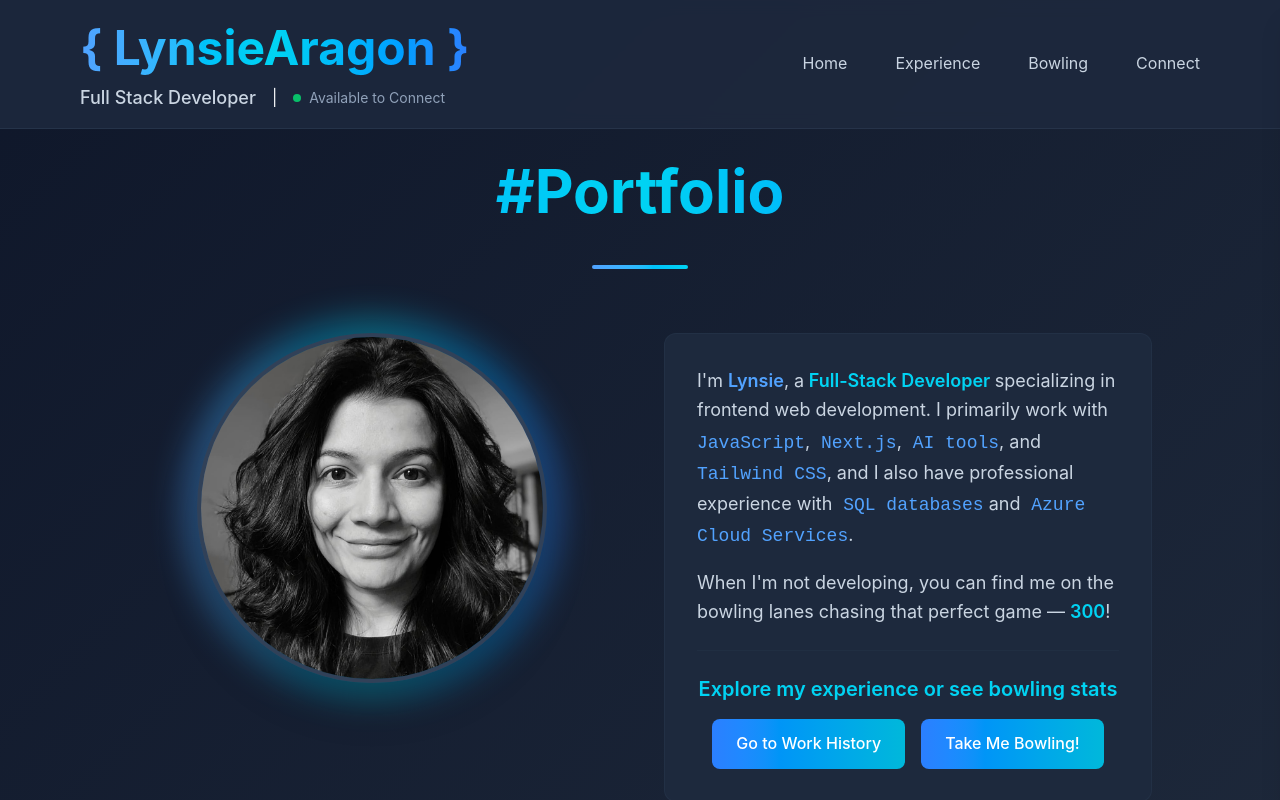
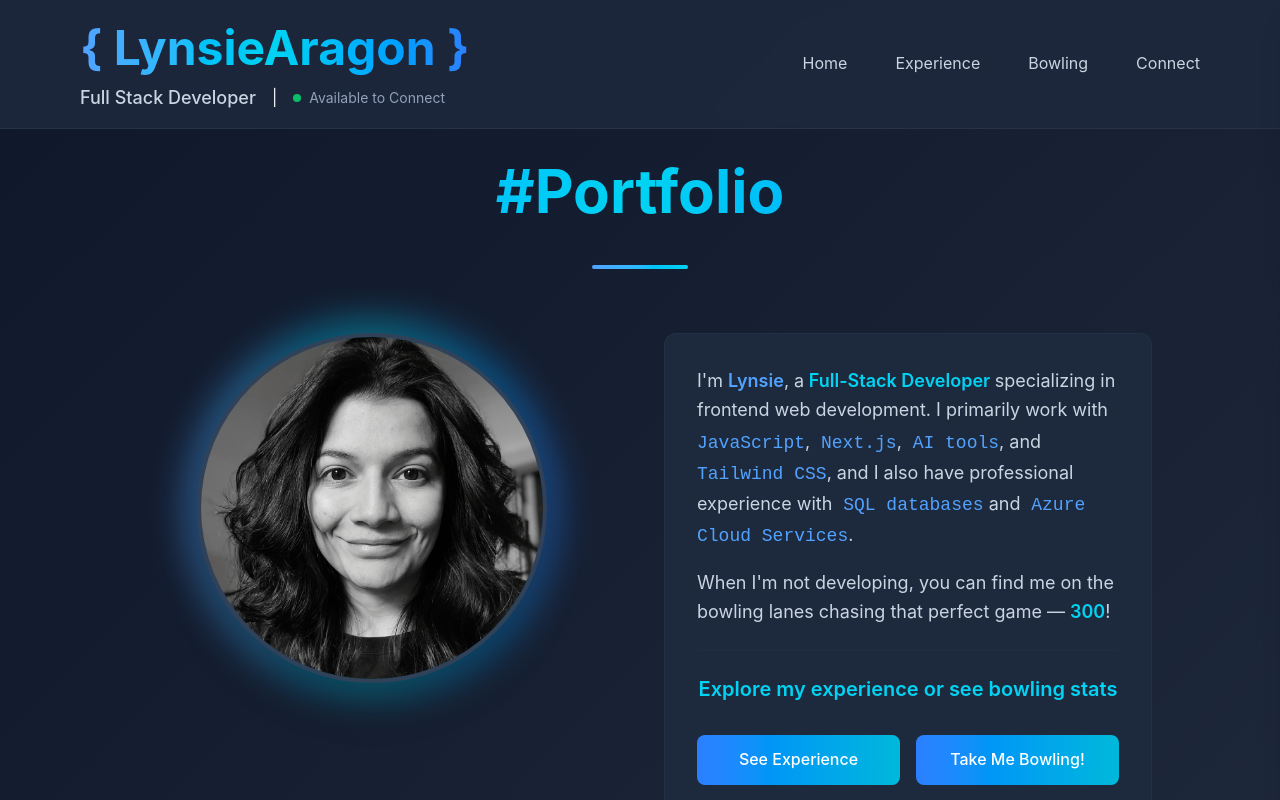
Before and after one commit to Lynsiearagon/lynsie-aragon-portfolio, a Next.js app: page / in a window 1280 px wide. Shown: the top 800 px of the page. Built offline with nearby package versions, Linux system fonts and the light colour scheme.

Commit message:
Adjust buttons on homepage

```diff
--- a/src/app/page.tsx
+++ b/src/app/page.tsx
@@ -67,21 +67,21 @@ export default function Home() {
               </p>
 
               <div className="border-t border-slate-700/20 pt-6 mt-6">
-                <h3 className="text-xl font-semibold text-cyan-400 mb-4 text-center">
+                <h3 className="text-xl font-semibold text-cyan-400 mb-8 text-center">
                   Explore my experience or see bowling stats
                 </h3>
 
-                <div className="flex flex-wrap gap-4 justify-center">
+                <div className="inline-flex gap-4 justify-center items-center w-full">
                   <Link
                     href="/experience"
-                    className="inline-flex items-center px-6 py-3 bg-gradient-to-r from-blue-500 to-cyan-500 hover:from-blue-600 hover:to-cyan-600 text-white font-medium rounded-lg transition-all duration-200 transform hover:scale-105 hover:shadow-lg"
+                    className="inline-flex items-center px-6 py-3 bg-gradient-to-r from-blue-500 to-cyan-500 hover:from-blue-600 hover:to-cyan-600 text-white font-medium rounded-lg transition-all duration-200 transform hover:scale-105 hover:shadow-lg w-full justify-center"
                   >
-                    Go to Work History
+                    See Experience
                   </Link>
 
                   <Link
                     href="/bowling"
-                    className="inline-flex items-center px-6 py-3 bg-gradient-to-r from-blue-500 to-cyan-500 hover:from-blue-600 hover:to-cyan-600 text-white font-medium rounded-lg transition-all duration-200 transform hover:scale-105 hover:shadow-lg"
+                    className="inline-flex items-center px-6 py-3 bg-gradient-to-r from-blue-500 to-cyan-500 hover:from-blue-600 hover:to-cyan-600 text-white font-medium rounded-lg transition-all duration-200 transform hover:scale-105 hover:shadow-lg w-full justify-center"
                   >
                     Take Me Bowling!
                   </Link>
```
